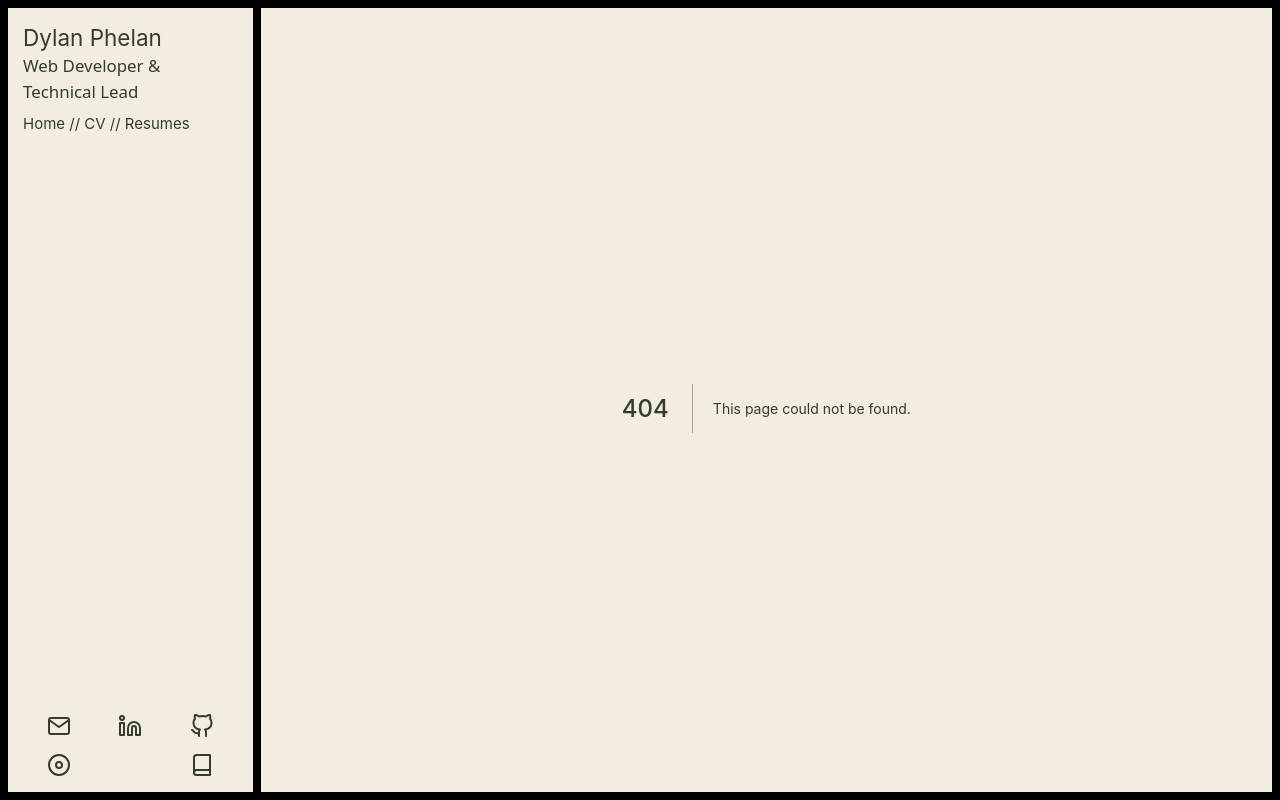
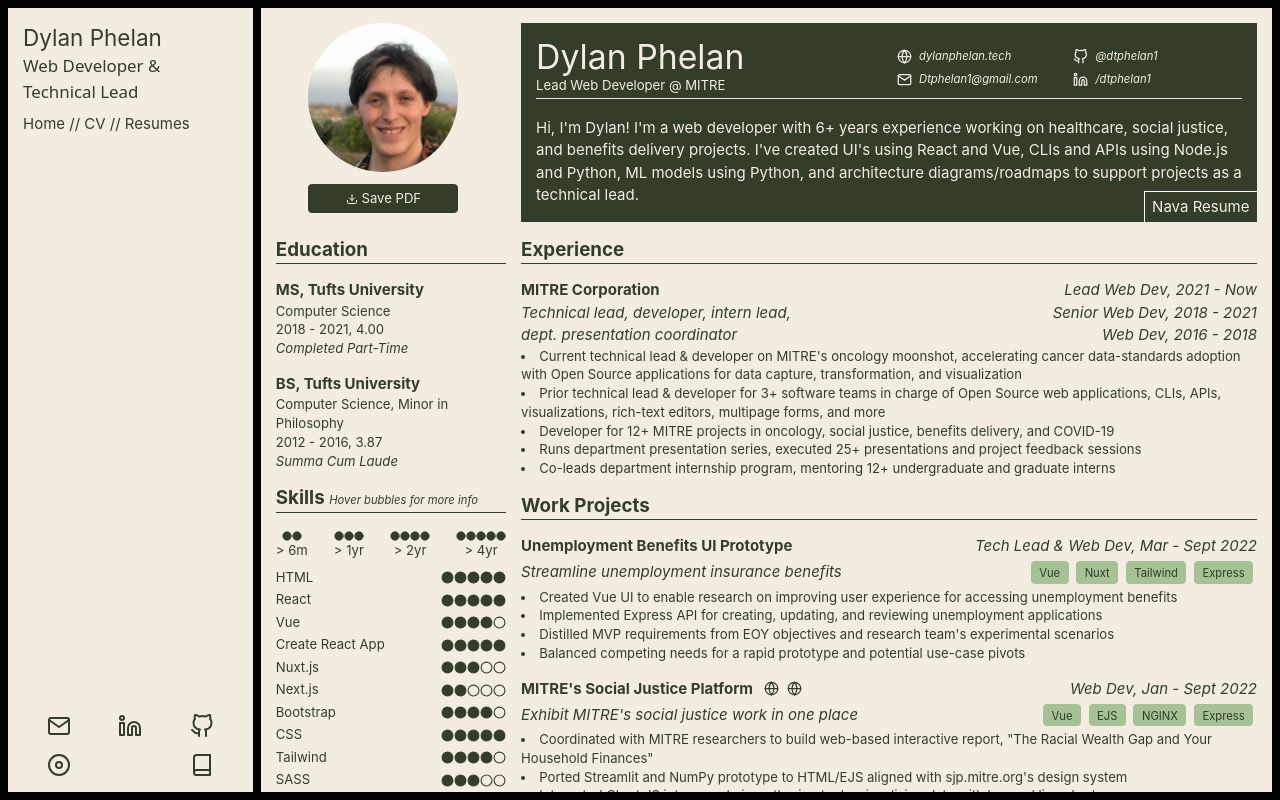
Before and after one commit to Dtphelan1/dtphelan1.github.io, a Next.js app: page /resumes/nava in a window 1280 px wide. Before the commit this address had no page. Built offline with nearby package versions, Linux system fonts and the light colour scheme; some icons are missing.

Commit message:
support easier creating of new resumes and printing when desired

```diff
--- a/components/CommonResumeFormat.js
+++ b/components/CommonResumeFormat.js
@@ -16,21 +16,22 @@
   workProjects,
   personalProjects,
   highlightSection,
+  toPrint,
 }) {
   // Printing logic
   // Ref of the component to print
   const componentRef = useRef();
   // Date for file-name time stamping
-  // const today = new Date();
+  const today = new Date();
   // Set up printing hook
-  // const handlePrint = useReactToPrint({
-  //   content: () => componentRef.current,
-  //   documentTitle: `${[
-  //     today.getDate(),
-  //     today.getMonth() + 1,
-  //     today.getFullYear(),
-  //   ].join("-")}-Dylan-Phelan-Resume`,
-  // });
+  const handlePrint = useReactToPrint({
+    content: () => componentRef.current,
+    documentTitle: `${[
+      today.getDate(),
+      today.getMonth() + 1,
+      today.getFullYear(),
+    ].join("-")}-Dylan-Phelan-Resume`,
+  });
 
   return (
     <PageFadeWrapper>
@@ -42,7 +43,7 @@
           <AboutMeSection
             aboutMe={aboutMe}
             highlightSection={highlightSection}
-            // handlePrint={handlePrint}
+            handlePrint={toPrint ? handlePrint : undefined}
           />
           <div
             id="content"
--- /dev/null
+++ b/pages/resumes/nava.js
@@ -0,0 +1,22 @@
+import CommonResumeFormat from "../../components/CommonResumeFormat";
+import { projects, PROJECTTYPES } from "../../data/projects";
+
+export default function Resume() {
+  const featuredSocialJustice = ["ssnmip", "sjp", "flux-notes"];
+
+  const workProjects = projects
+    .filter((proj) => featuredSocialJustice.indexOf(proj.id) >= 0)
+    .filter((proj) => proj.type === PROJECTTYPES["work"]);
+  const personalProjects = projects
+    .filter((proj) => featuredSocialJustice.indexOf(proj.id) >= 0)
+    .filter((proj) => proj.type === PROJECTTYPES["personal"]);
+
+  return (
+    <CommonResumeFormat
+      workProjects={workProjects}
+      personalProjects={personalProjects}
+      highlightSection={"Nava"}
+      toPrint
+    />
+  );
+}
```
Also changed, not shown: 1 other file (tests, documents, lock files or other folders).
